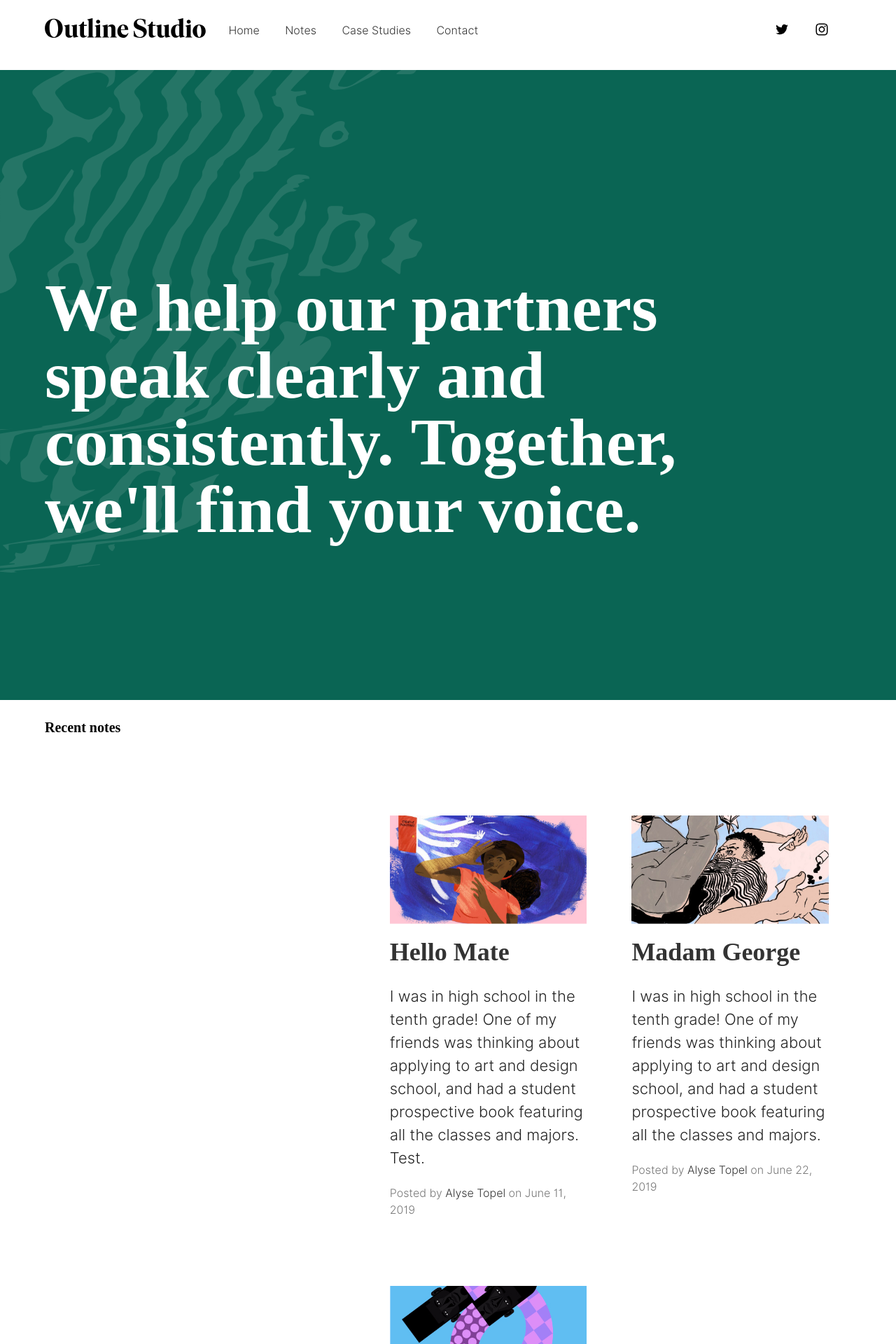
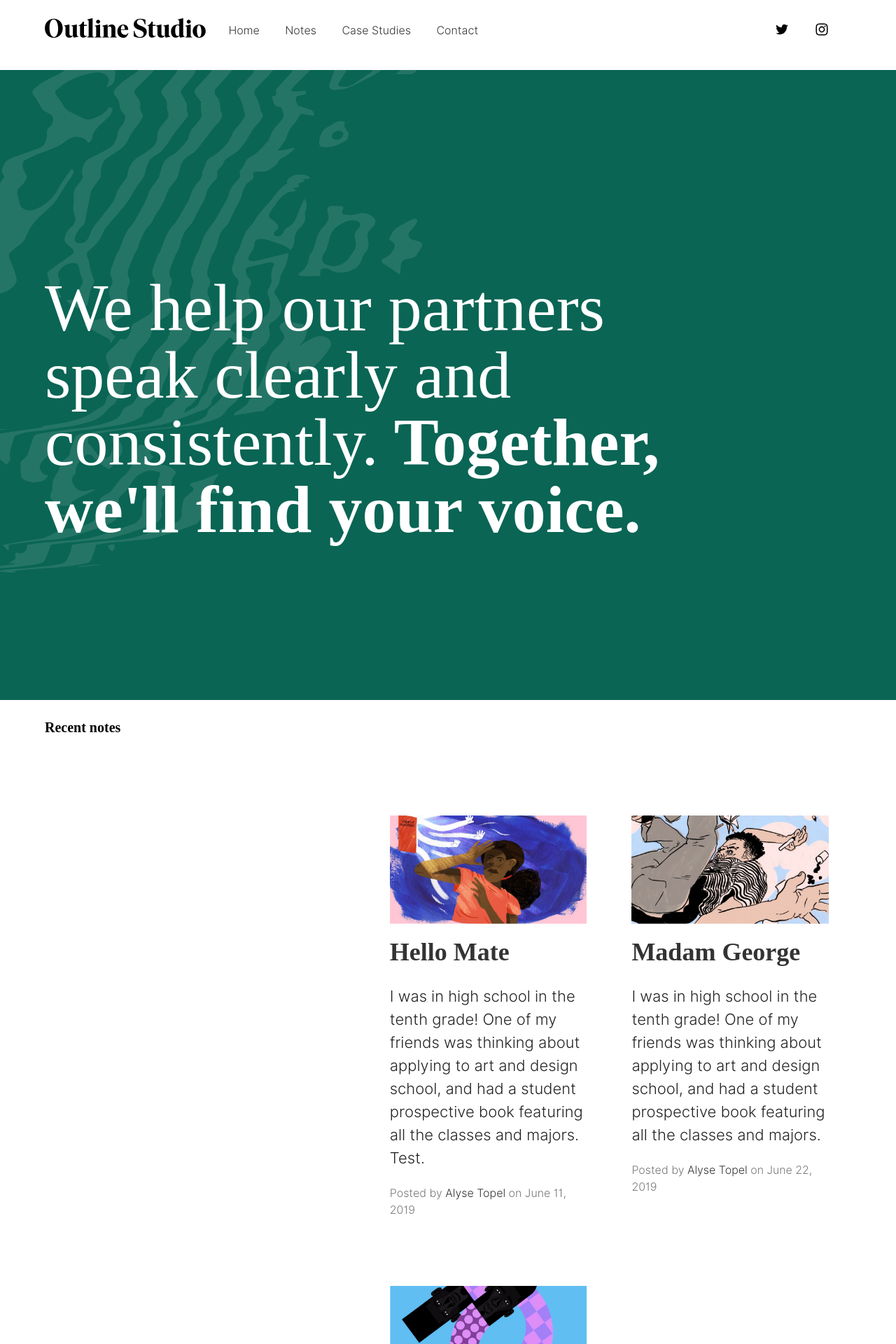
Before and after one commit to aarongilmore/outline-studio, a Jekyll site: the page built from index.md, in a window 1280 px wide. Shown: the top 1920 px of the page at 70% size. Built offline with Jekyll 4.4.1, drawn with Linux system fonts in a browser that asks for light colours; nearby versions of some CDN libraries; some web fonts are replaced.

```diff
--- a/_layouts/default.html
+++ b/_layouts/default.html
@@ -51,7 +51,7 @@
   <body>
       {% include header.html %}
       <section class="ph3 ph4-m ph5-ns pt4-ns pb6-ns pv3 ma0 mt6-m pb5 hero vh-100-ns vh-75 flex items-end">
-        <h1 class="f-headline-ns f2 lh-solid-ns lh-title white mw8 dib v-btm pb4">We help our partners speak clearly and consistently. <strong>Together, we'll find your voice.</strong></h1>
+        <h1 class="f-headline-ns f2 lh-solid-ns lh-title white mw8 dib v-btm pb4"><span style="font-weight:300;">We help our partners speak clearly and consistently.</span> Together, we'll find your voice.</h1>
       </section>
 
       <section class="ph3 ph4-m ph5-ns">
--- a/_sass/_typography.scss
+++ b/_sass/_typography.scss
@@ -22,16 +22,13 @@
 }
 
 h1 {
-    font-family: "Ivar Medium", serif;
+    font-family: "Ivar Bold", serif;
     letter-spacing: 0;
     line-height: 1.2;
-    strong {
-        font-family: "Ivar Bold", serif;
-    }
 }
 
 h2, h3, h4 {
-    font-family: "Ivar Medium", serif;
+    font-family: "Ivar Bold", serif;
     line-height: 1.4;
 }
 
```
